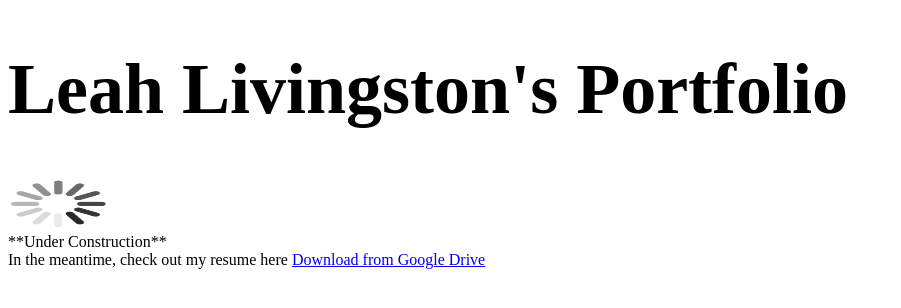
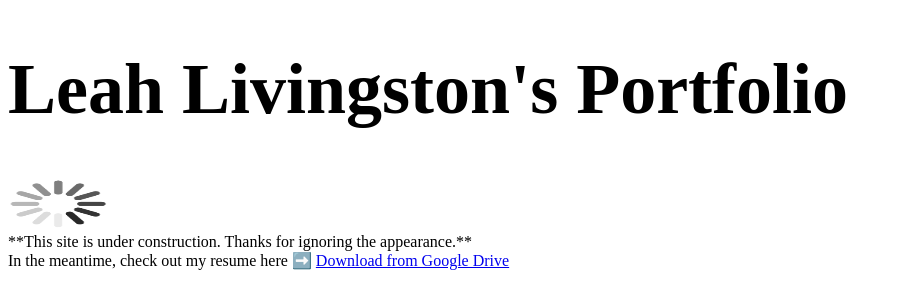
Before and after one commit to lvlivingston/personal-portfolio, a Next.js app: page / in a window 1280 px wide. Shown: the top 308 px of the page, without its empty margins (0-901 px from the left). Built offline with nearby package versions, Linux system fonts and the light colour scheme.

Commit message:
updates to readme

```diff
--- a/pages/index.js
+++ b/pages/index.js
@@ -25,10 +25,10 @@ export default function Home() {
             />
         </div>
         <div>
-          **Under Construction**
+          **This site is under construction. Thanks for ignoring the appearance.**
         </div>
         <div>
-          In the meantime, check out my resume here{' '}
+          In the meantime, check out my resume here ➡️ {' '}
               <a
                 href="https://drive.google.com/file/d/1k-X3cNCU5G22tQ279Nh70rlOKLVQjgeM/view?usp=drive_link"
                 target="_blank"
```
